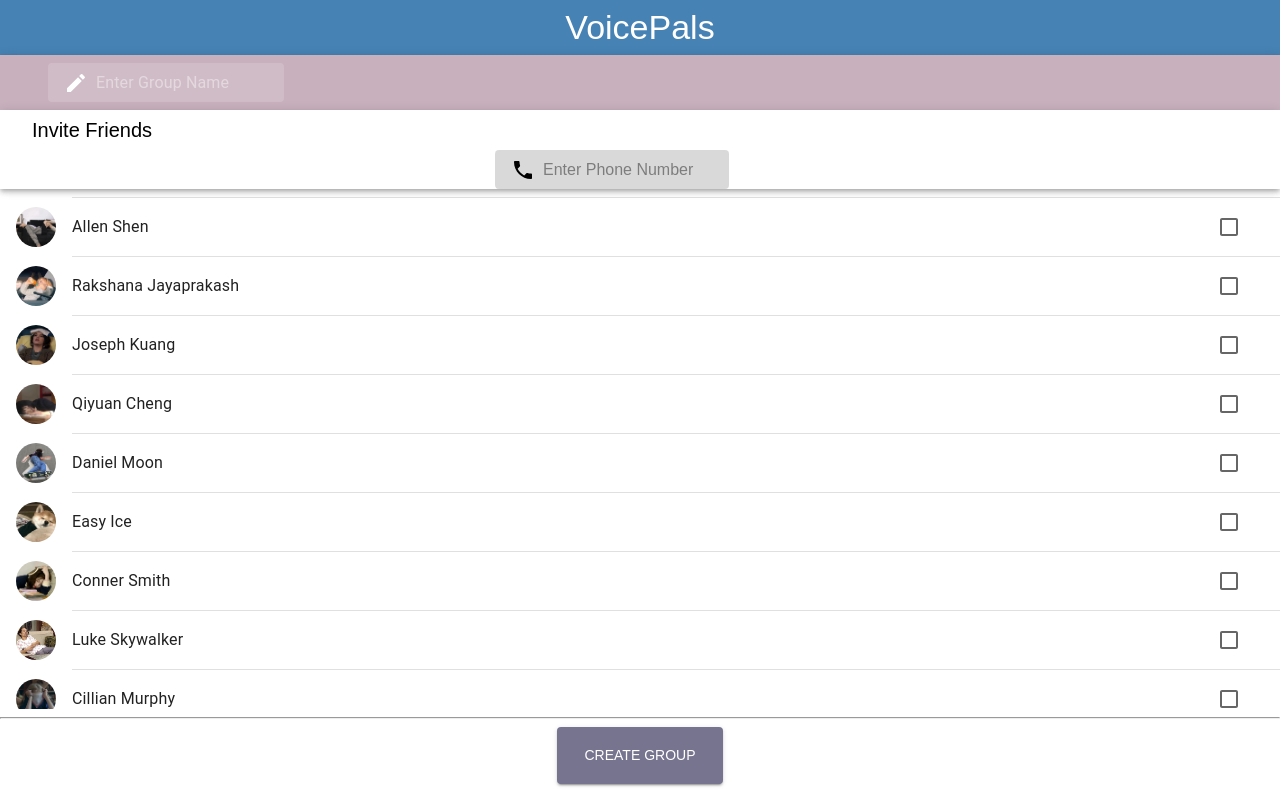
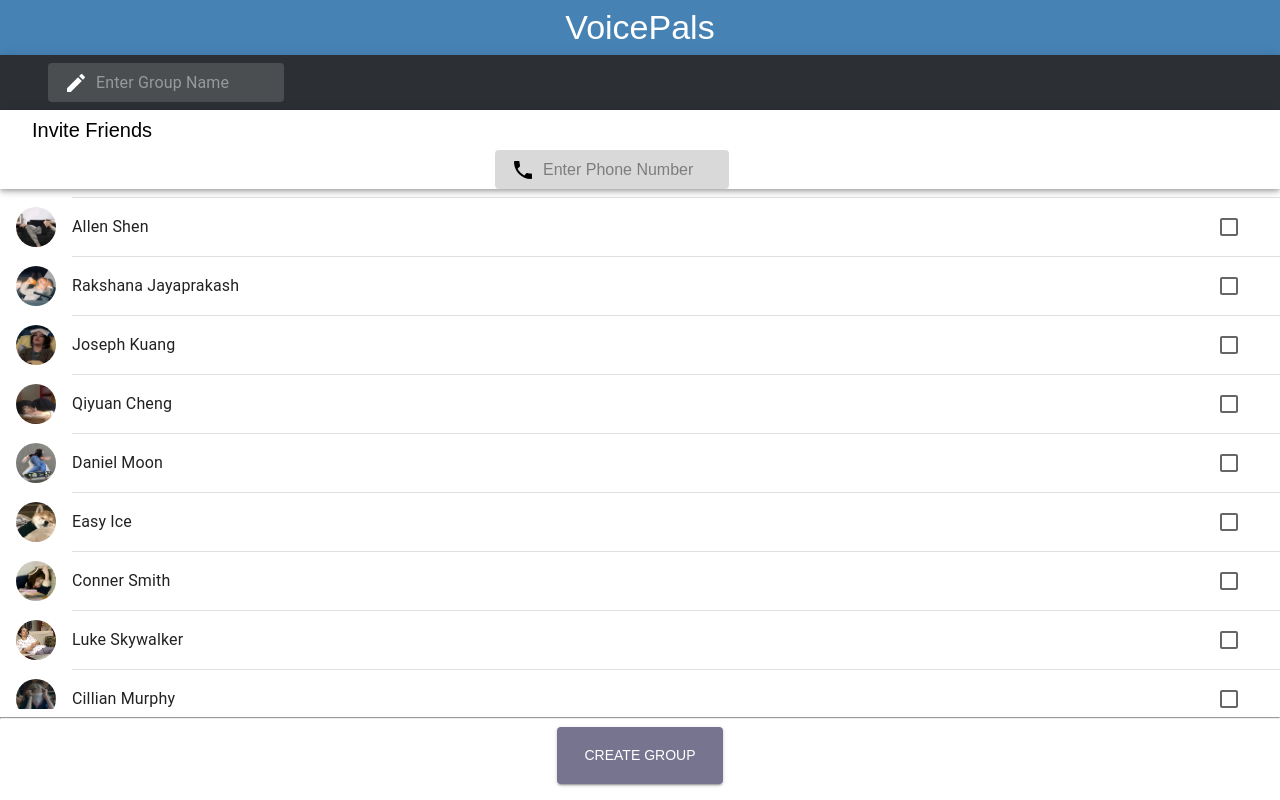
Before and after one commit to daniel-moon32/VoicePals, a React (Create React App) app: page /createGroup in a window 1280 px wide. Built offline with nearby package versions, Linux system fonts and the light colour scheme; what mic-recorder-to-mp3 would draw is missing.

Commit message:
add back button in the create group page

```diff
--- a/src/components/CreateGroupName.js
+++ b/src/components/CreateGroupName.js
@@ -5,6 +5,9 @@ import Box from '@mui/material/Box';
 import Toolbar from '@mui/material/Toolbar';
 import InputBase from '@mui/material/InputBase';
 import EditIcon from '@mui/icons-material/Edit';
+import ArrowBackIcon from '@mui/icons-material/ArrowBack';
+import { Link } from 'react-router-dom';
+import { IconButton } from '@mui/material';
 
 const Search = styled('div')(({ theme }) => ({
   position: 'relative',
@@ -13,7 +16,7 @@ const Search = styled('div')(({ theme }) => ({
   '&:hover': {
     backgroundColor: alpha(theme.palette.common.white, 0.25),
   },
-  marginRight: theme.spacing(2),
+  marginRight: '25px',
   marginLeft: 0,
   width: '100%',
   [theme.breakpoints.up('sm')]: {
@@ -49,8 +52,22 @@ export default function CreateGroupName({ value, setValue }) {
   return (
     <Box sx={{ flexGrow: 1 }}>
 
-      <AppBar position="sticky" sx={{ bgcolor: '#c8b0bd' }}>
+      <AppBar position="sticky" sx={{ bgcolor: '#2C2F33' }}>
         <Toolbar style={{ minHeight: '55px' }}>
+          <Box sx={{ display: { xs: 'flex', md: 'none', marginLeft: '-20px' } }}>
+            <Link to="/" style={{ color: 'inherit', textDecoration: 'inherit' }}>
+              <IconButton
+                size="large"
+                aria-label="show more"
+                aria-controls={() => {}}
+                aria-haspopup="true"
+                onClick={() => {}}
+                color="inherit"
+              >
+                <ArrowBackIcon />
+              </IconButton>
+            </Link>
+          </Box>
           <Search>
             <EditIconWrapper>
               <EditIcon />
```
